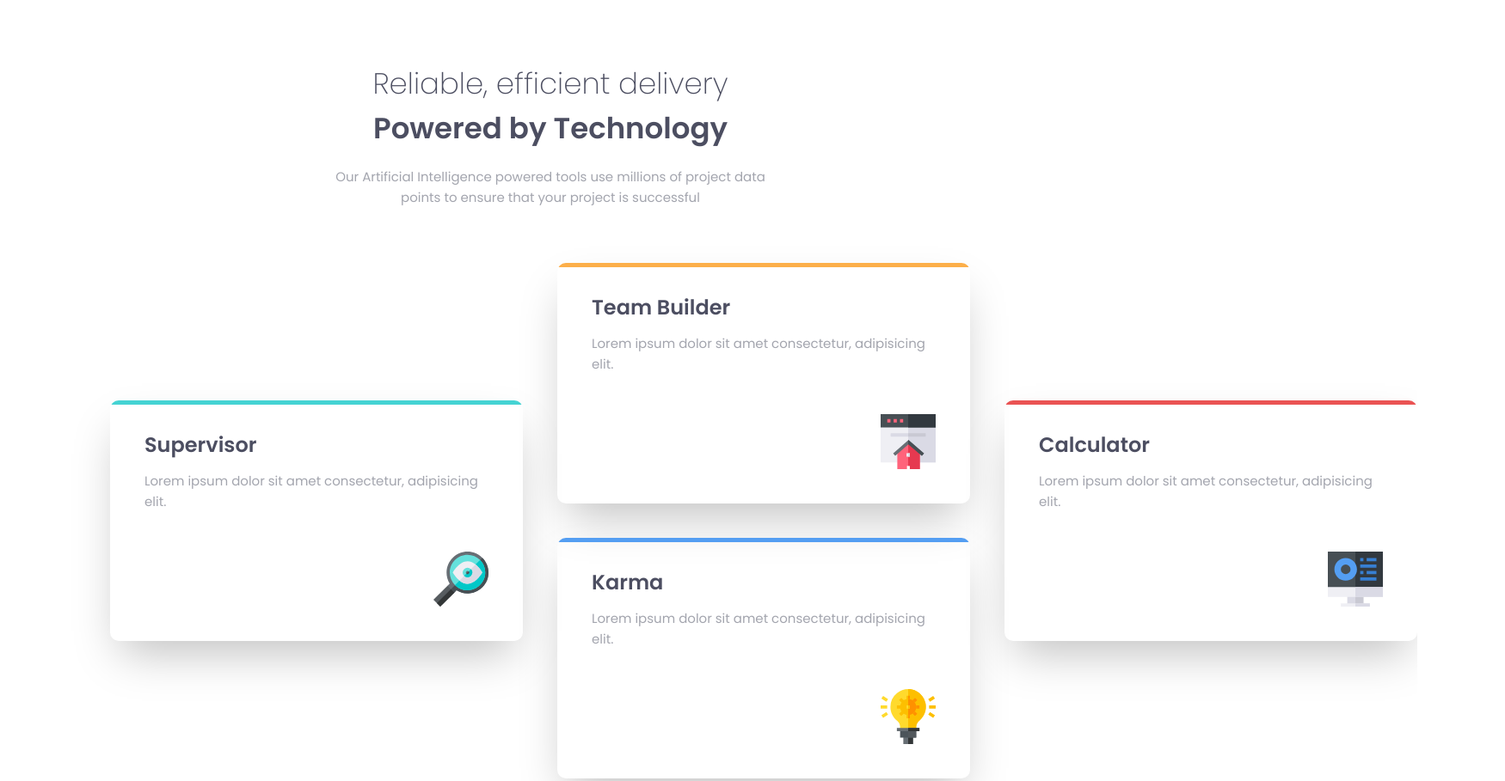
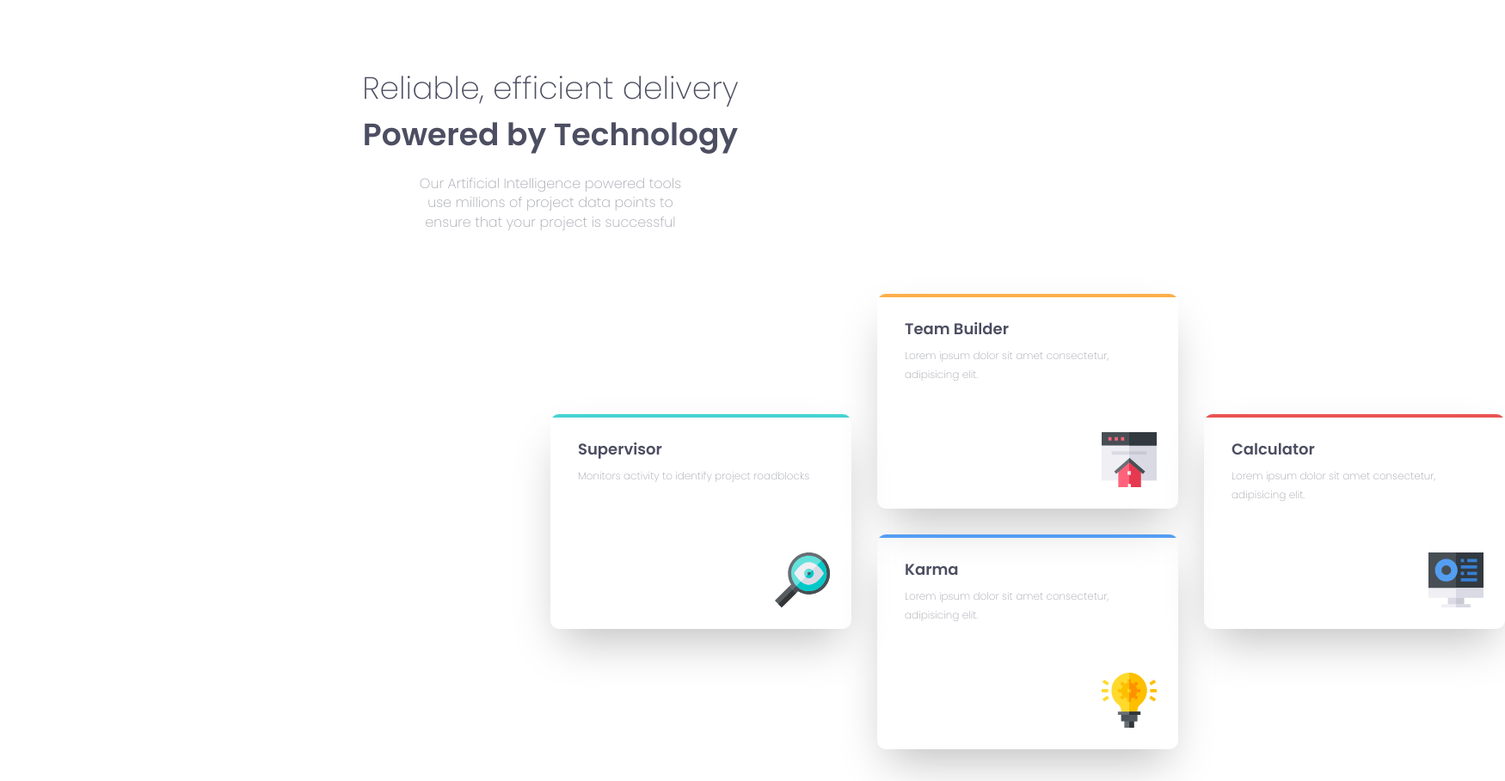
Before and after one commit to TobsDev/four-card-section, a Gatsby site: page / in a window 1280 px wide. Shown: the top 909 px of the page at 86% size, 1750 px wide, since content can reach past the window. Built offline with nearby package versions, Linux system fonts and the light colour scheme; Gatsby itself is replaced by a stand-in of ours.

Commit message:
finalize responsive layout

```diff
--- a/src/components/card/_card.scss
+++ b/src/components/card/_card.scss
@@ -1,16 +1,34 @@
 @import '../layout/layout.scss';
 
+$highlight-line-height: 4px;
+
 .card {
-    width: 400px;
-    height: 200px;
-    padding: 40px;
+    width: 310px;
+    height: 220px;
+    padding: 2rem;
     box-shadow: 0 25px 50px -12px rgba(0, 0, 0, 0.25);
     border-radius: 10px;
     position: relative;
     overflow: hidden;
     display: inline-block;
+    box-sizing: border-box;
 }
 
+@media (min-width: 600px) {
+    .card {
+        width: 350px;
+        height: 250px;
+        padding: 2rem;
+        box-shadow: 0 25px 50px -12px rgba(0, 0, 0, 0.25);
+        border-radius: 10px;
+        position: relative;
+        overflow: hidden;
+        display: inline-block;
+        box-sizing: border-box;
+    }
+}
+
+@media (min-width: 1170px) {
     .card--supervisor {
         grid-area: supervisor;
     }
@@ -26,25 +44,12 @@
     .card--calc {
         grid-area: calc;
     }
-
-
-
-.card::before {
-    content: "";
-    width: 100%;
-    height: 5px;
-    padding: 0;
-    display: block;
-    background: red;
-    position: absolute;
-    top: 0;
-    left: 0;
 }
 
 .card--red.card::before {
     content: "";
     width: 100%;
-    height: 5px;
+    height: $highlight-line-height;
     padding: 0;
     display: block;
     background: $primary-red;
@@ -56,7 +61,7 @@
 .card--orange.card::before {
     content: "";
     width: 100%;
-    height: 5px;
+    height: $highlight-line-height;
     padding: 0;
     display: block;
     background: $primary-orange;
@@ -68,7 +73,7 @@
 .card--cyan.card::before {
     content: "";
     width: 100%;
-    height: 5px;
+    height: $highlight-line-height;
     padding: 0;
     display: block;
     background: $primary-cyan;
@@ -80,7 +85,7 @@
 .card--blue.card::before {
     content: "";
     width: 100%;
-    height: 5px;
+    height: $highlight-line-height;
     padding: 0;
     display: block;
     background: $primary-blue;
@@ -90,13 +95,18 @@
 }
 
 .card__title {
-    padding-bottom: 1.125rem;
+    padding-bottom: 0.675rem;
+    text-align: left;
+}
+
+.card__copy {
+    text-align: left;
 }
 
 .card__icon {
     width: 64px;
     height: 64px;
     position: absolute;
-    bottom: 40px;
-    right: 40px;
+    bottom: 25px;
+    right: 25px;
 }
--- a/src/components/cards/_cards.scss
+++ b/src/components/cards/_cards.scss
@@ -1,12 +1,35 @@
 .cards {
-    grid-area: cards;
-    max-width: 80%;
     margin: 0 auto;
+    width: 100%;
     display: grid;
-    grid-gap: 40px;
-    grid-template-areas:
-        'supervisor team calc'
-        'supervisor karma calc';
-    align-items: center;
-    padding-bottom: 150px;
+    grid-gap: 1.25rem;
+    justify-items: center;
+    margin-bottom: 70px;
 }
+
+@media (min-width: 800px) {
+    .cards {
+        margin: 0 auto;
+        display: grid;
+        max-width: 0;
+        grid-gap: 1.25rem;
+        justify-content: space-evenly;
+        grid-template-columns:  repeat(2, 350px);
+        margin-bottom: 70px;
+    }
+}
+
+@media (min-width: 1170px) {
+    .cards {
+        display: grid;
+        max-width: 0;
+        grid-gap: 1.875rem;
+        align-items: center;
+        justify-content: space-evenly;
+        //grid-template-columns:  repeat(3, 350px);
+        grid-template-areas:
+            'supervisor team calc'
+            'supervisor karma calc';
+        margin-bottom: 70px;
+    }
+}
--- a/src/components/cards/cards.js
+++ b/src/components/cards/cards.js
@@ -8,7 +8,7 @@ const Cards = () => {
             <Card
                 cardName="supervisor"
                 cardTitle="Supervisor"
-                cardCopy="Lorem ipsum dolor sit amet consectetur, adipisicing elit."
+                cardCopy="Monitors activity to identify project roadblocks"
                 cardBorderColor="cyan"
                 cardURL="../../images/four-cards/icon-supervisor.svg"
             ></Card>
--- a/src/components/header/_header.scss
+++ b/src/components/header/_header.scss
@@ -1,23 +1,37 @@
 @import '../layout/layout.scss';
 
 .header {
+    padding-top: 85px;
     margin: 0 auto;
-    max-width: 500px;
     text-align: center;
-    grid-area: header;
-    padding-right: 40px;
-    padding-left: 40px;
+    display: block;
+    width: 100%;
 }
 
 .header__title {
     padding-bottom: 1.125rem;
-    margin-top: 80px;
 }
 
 .header__subTitle {
     padding-bottom: 1.75rem;
 }
 
+@media (min-width: 600px) {
+    .header__copy {
+        padding-bottom: 4.5rem;
+        padding-right: 2rem;
+        padding-left: 2rem;
+        font-size: 1rem;
+        display: inline-block;
+        max-width: 520px;
+    }
+}
+
 .header__copy {
-    padding-bottom: 4rem;
+    padding-bottom: 4.5rem;
+    padding-right: 2rem;
+    padding-left: 2rem;
+    font-size: 1rem;
+    display: inline-block;
+    max-width: 305px;
 }
--- a/src/components/header/header.js
+++ b/src/components/header/header.js
@@ -4,10 +4,8 @@ import React from "react"
 import "./_header.scss"
 
 const Header = ({ siteTitle }) => (
-  <header
-  >
-    <div className="header"
-    >
+  <header>
+    <div className="header">
       <h1 className="header__title">Reliable, efficient delivery</h1>
       <h2 className="header__subTitle">Powered by Technology</h2>
       <p className="header__copy">Our Artificial Intelligence powered tools use millions of project data points
--- a/src/components/layout/_screens.scss
+++ b/src/components/layout/_screens.scss
@@ -2,3 +2,7 @@
 
 $mobile: 375px;
 $desktop: 1440px;
+
+
+$very-small: 375px;
+$small: 600px;
--- a/src/components/layout/_typography.scss
+++ b/src/components/layout/_typography.scss
@@ -9,28 +9,35 @@ $regular-font-size: 15px;
 $light: 200;
 $regular: 400;
 $bold: 600;
+$breakpoint: 600px;
 
 p {
     font-size: $regular-font-size;
     color: $grayish-blue;
-    font-weight: $regular;
-    line-height: 1.5rem;
+    font-weight: $light;
+    line-height: 1.4rem;
+    font-size: 0.75rem;
+    margin: 0;
 }
 
+
+
 h1 {
-    font-size: 2.125rem;
+    font-size: 1.5rem;
     color: $very-dark-blue;
     font-weight: $light;
+    margin: 0;
 }
 
 h2 {
-    font-size: 2.125rem;
+    font-size: 1.5rem;
     color: $very-dark-blue;
     font-weight: $bold;
+    margin: 0;
 }
 
 h3 {
-    font-size: 1.5rem;
+    font-size: 1.125rem;
     color: $very-dark-blue;
     font-weight: $bold;
 }
@@ -40,3 +47,19 @@ body {
     font-family: $poppins;
     font-size: 15px;
 }
+
+@media (min-width: $breakpoint) {
+    h1 {
+        font-size: 2.25rem;
+        color: $very-dark-blue;
+        font-weight: $light;
+        margin: 0;
+    }
+
+    h2 {
+        font-size: 2.25rem;
+        color: $very-dark-blue;
+        font-weight: $bold;
+        margin: 0;
+    }
+}
--- a/src/components/layout/layout.js
+++ b/src/components/layout/layout.js
@@ -25,9 +25,9 @@ const Layout = ({ children }) => {
 
   return (
     <>
+      <div className="layout">
       <Header siteTitle={data.site.siteMetadata.title} />
-      <div>
-        <main className="test">{children}</main>
+        <main >{children}</main>
         <footer>
         </footer>
       </div>
--- a/src/components/layout/layout.scss
+++ b/src/components/layout/layout.scss
@@ -1,12 +1,10 @@
 @import './reset';
 @import './typography';
 @import './colors';
-//@import '../components';
 
 .layout {
-    display: grid;
-    grid-template-rows: auto auto;
-    grid-template-areas:
-        'header header header header'
-        'cards cards cards cards';
+    text-align: center;
+    margin: 0 auto;
+    justify-content: center;
+
 }
--- a/src/pages/index.js
+++ b/src/pages/index.js
@@ -1,10 +1,9 @@
 import React from "react"
 import Layout from "../components/layout/layout"
-import Card from "../components/card/card"
 import Cards from '../components/cards/cards'
 
 const IndexPage = () => (
-   <Layout className="layout">
+   <Layout>
     <Cards />
   </Layout>
 
```
Lines whose indentation alone changed are shown as unchanged.
